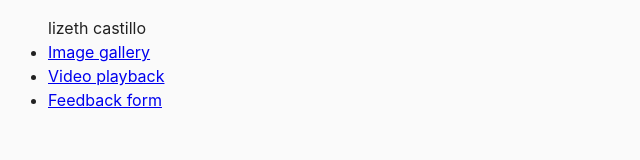
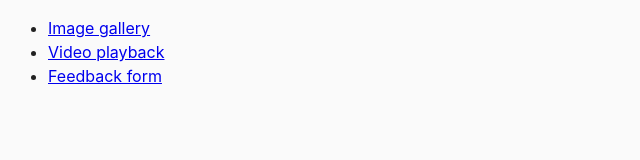
Before and after one commit to lizethcas/goit-js-hw-08, a website built with Parcel: page src/index.html in a window 1280 px wide. Shown: the whole page, without its empty margins (0-640 px from the left). Built offline with nearby package versions, Linux system fonts and the light colour scheme.

```diff
--- a/src/index.html
+++ b/src/index.html
@@ -9,7 +9,6 @@
   </head>
   <body>
     <ul>
-      lizeth castillo
       <li><a href="01-gallery.html">Image gallery</a></li>
       <li><a href="02-video.html">Video playback</a></li>
       <li><a href="03-feedback.html">Feedback form</a></li>
```
Also changed, not shown: dist/index.html.
